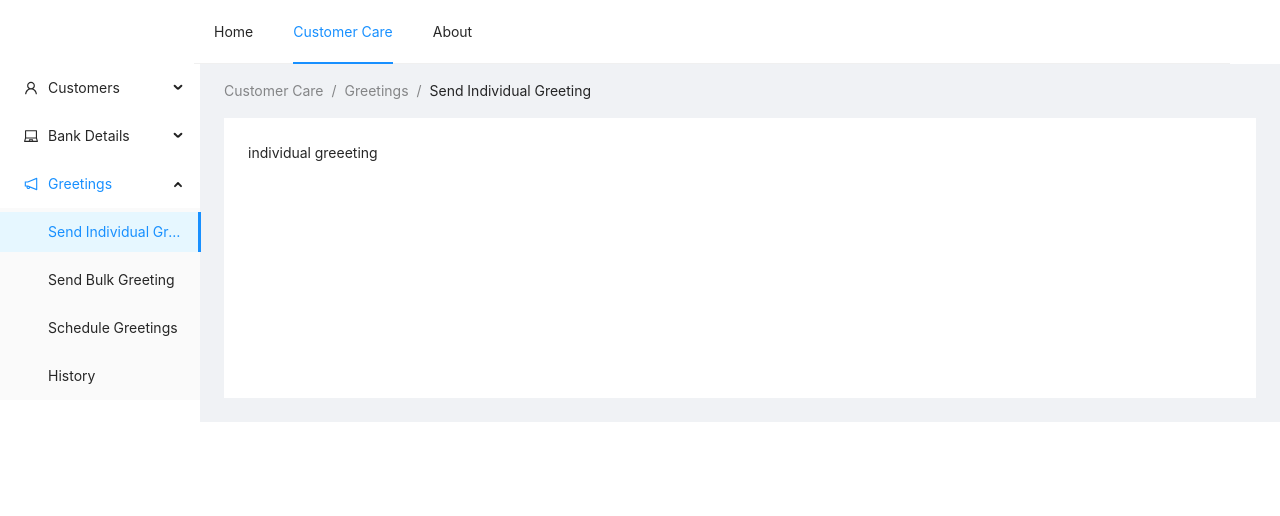
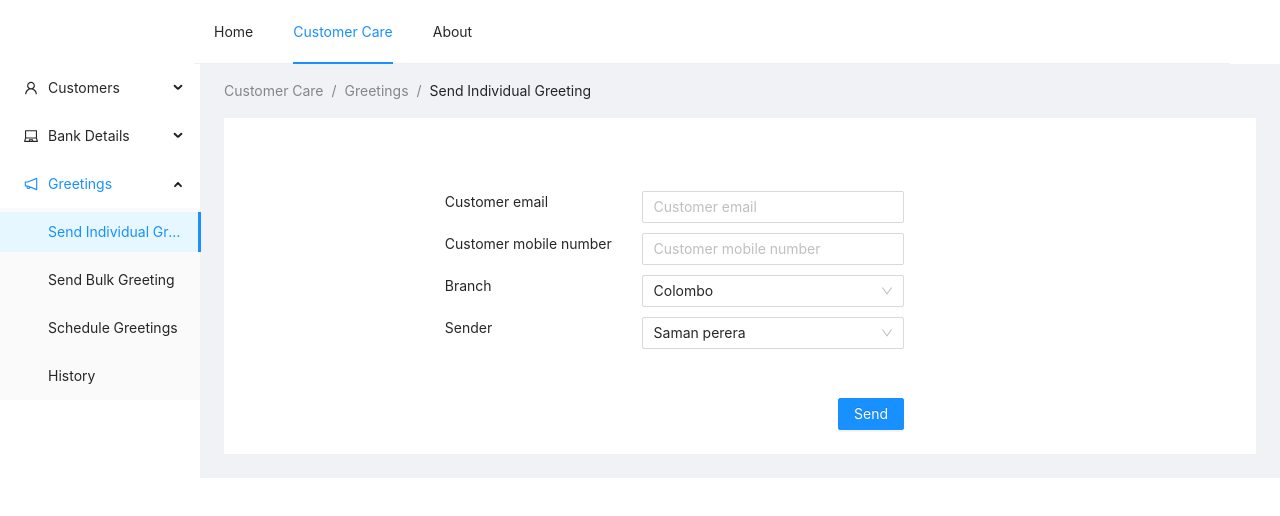
Before and after one commit to sapuDev/com-poc, a React (Create React App) app in the folder frontend/: page / in a window 1280 px wide. Shown: the top 516 px of the page. Built offline with nearby package versions, Linux system fonts and the light colour scheme.

Commit message:
add containers

```diff
--- a/frontend/src/assets/app.css
+++ b/frontend/src/assets/app.css
@@ -64,3 +64,16 @@
     line-height: 64px;
     background: #ffffff;
 }
+
+.input-wrapper {
+  margin-top: 10px;
+  margin-left: 20%;
+}
+
+.margin-top {
+  margin-top: 5%;
+}
+
+.align-right {
+  text-align: right;
+}
--- a/frontend/src/components/componentMap.js
+++ b/frontend/src/components/componentMap.js
@@ -1,4 +1,5 @@
 import IndividualGreetings from "../containers/greetings/individualGreetings";
+import Bulk from "../containers/greetings/bulk";
 
 export const COMPONENT_MAP = {
     1: (props) => <IndividualGreetings {...props} />,
@@ -11,7 +12,7 @@ export const COMPONENT_MAP = {
 
     9: (props) => <IndividualGreetings {...props} />,
 
-    10: (props) => <IndividualGreetings {...props} />,
+    10: (props) => <Bulk {...props} />,
 
     11: (props) => <IndividualGreetings {...props} />,
 
--- /dev/null
+++ b/frontend/src/containers/greetings/bulk/index.js
@@ -0,0 +1,7 @@
+import React from "react";
+import { Col, Row, Button, Input, Select } from "antd";
+
+let Bulk = (props) => {
+    return <>Bulk</>;
+};
+export default Bulk;
--- a/frontend/src/containers/greetings/individualGreetings/index.js
+++ b/frontend/src/containers/greetings/individualGreetings/index.js
@@ -1,7 +1,70 @@
 import React from "react";
+import { Col, Row, Button, Input, Select } from "antd";
+const { Option } = Select;
 
 let IndividualGreetings = (props) => {
     console.log("props.............", props);
-    return <div>individual greeeting</div>;
+
+    const handleChange = (value) => {
+        console.log(`selected ${value}`);
+    };
+    return (
+        <div>
+            <Row className="input-wrapper margin-top">
+                <Col xl={6} lg={12} xs={24}>
+                    Customer email
+                </Col>
+                <Col xl={8} lg={12} xs={24}>
+                    <Input placeholder="Customer email" />
+                </Col>
+            </Row>
+            <Row className="input-wrapper">
+                <Col xl={6} lg={12} xs={24}>
+                    Customer mobile number
+                </Col>
+                <Col xl={8} lg={12} xs={24}>
+                    <Input placeholder="Customer mobile number" />
+                </Col>
+            </Row>
+            <Row className="input-wrapper">
+                <Col xl={6} lg={12} xs={24}>
+                    Branch
+                </Col>
+                <Col xl={8} lg={12} xs={24}>
+                    <Select defaultValue="Colombo" style={{ width: "100%" }} onChange={handleChange}>
+                        <Option value="Colombo">Colombo</Option>
+                        <Option value="Colombo-fort">Colombo fort</Option>
+                        <Option value="disabled" disabled>
+                            Disabled
+                        </Option>
+                        <Option value="Kandy">Kandy</Option>
+                        <Option value="Galle">Galle</Option>
+                    </Select>
+                </Col>
+            </Row>
+            <Row className="input-wrapper">
+                <Col xl={6} lg={12} xs={24}>
+                    Sender
+                </Col>
+                <Col xl={8} lg={12} xs={24}>
+                    <Select defaultValue="samanperera@gmail.com" style={{ width: "100%" }} onChange={handleChange}>
+                        <Option value="samanperera@gmail.com">Saman perera</Option>
+                        <Option value="Jagathfernando@gmail.com">Jagath fernando</Option>
+                        <Option value="Sadundarshana@gmail.com" disabled>
+                            Sadun darshana
+                        </Option>
+                        <Option value="gayashan.galagedara@1billiontech.com">Gayashan sameera</Option>
+                        <Option value="sapumal.thepuangoda@1billiontech.com">Sapumal thepulangoda</Option>
+                    </Select>
+                </Col>
+            </Row>
+            <Row className="input-wrapper margin-top">
+                <Col xl={6} lg={12} xs={24}></Col>
+                <Col xl={8} lg={12} xs={24} className="align-right">
+                    <Button type="primary">Send</Button>
+                </Col>
+            </Row>
+        </div>
+    );
 };
 export default IndividualGreetings;
```
